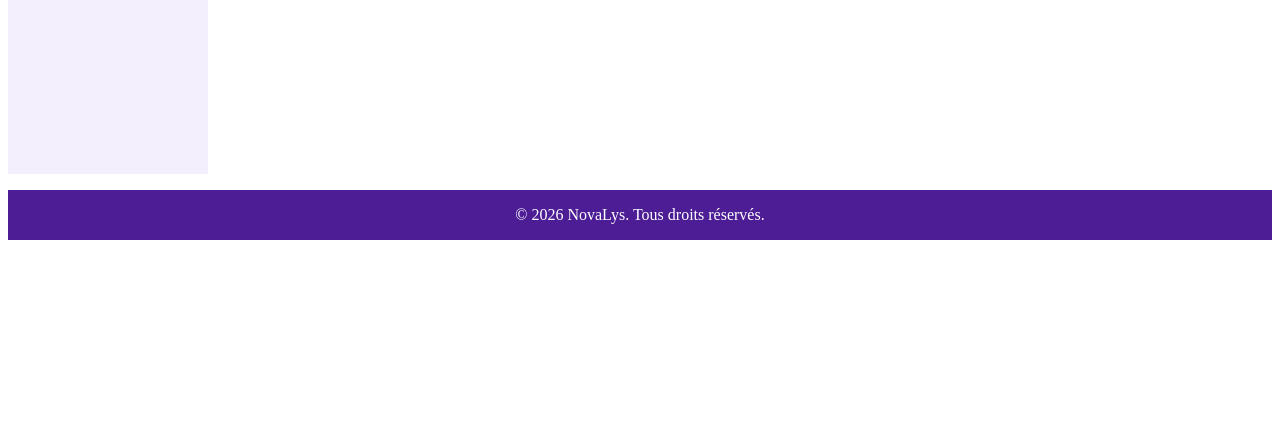
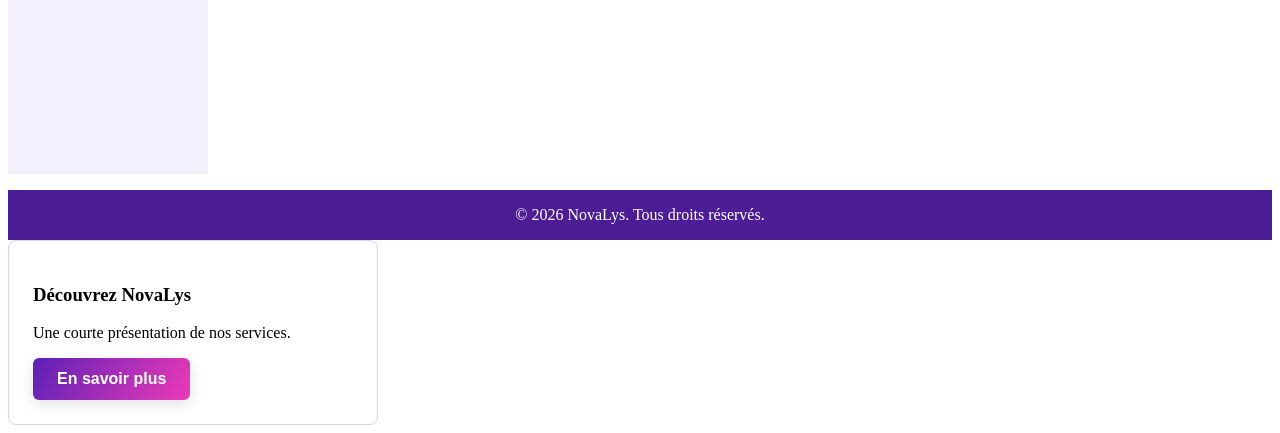
Before and after one commit to samy-ai-lab/Agora, a PHP site: page /Grid.html in a window 1280 px wide. Shown: the part 568-1001 px from the top of the page. Before the commit the page ends 808 px from the top, so only its background shows below. Run offline with PHP 8.4, Linux system fonts and the light colour scheme.

Commit message:
Grid.css

```diff
--- a/club_lecture/Grid.css
+++ b/club_lecture/Grid.css
@@ -83,7 +83,7 @@ footer        { grid-area: pied; }
   text-decoration: underline;
 }
 
-/* ===== Contenu : galerie de cartes ===== */
+
 main {
   padding: 1rem 1rem 1rem 0;
 }
@@ -106,7 +106,7 @@ main {
   color: #4c1d95;
 }
 
-/* ===== Pied de page ===== */
+
 footer {
   padding: 1rem 2rem;
   background: #4c1d95;
@@ -132,3 +132,59 @@ footer p {
     padding: 1rem;
   }
 }
+
+
+@keyframes apparition {
+  from { opacity: 0; transform: translateY(10px); }
+  to   { opacity: 1; transform: translateY(0); }
+}
+
+.carte {
+  max-width: 320px;
+  padding: 1.5rem;
+  border: 1px solid #d9d0f2;
+  border-radius: 8px;
+  background: white;
+  animation: apparition 0.4s ease-out forwards;
+}
+
+
+.bouton {
+  padding: 0.75rem 1.5rem;
+  border: none;
+  border-radius: 6px;
+  background: linear-gradient(120deg, #5b21b6, #ed3ab7);
+  color: white;
+  font-size: 1rem;
+  font-weight: bold;
+  cursor: pointer;
+  box-shadow: 0 4px 14px rgba(0, 0, 0, 0.12);
+  transition: transform 0.2s ease, box-shadow 0.2s ease;
+}
+
+
+.bouton:hover,
+.bouton:focus-visible {
+  transform: scale(1.03);
+  box-shadow: 0 8px 20px rgba(0, 0, 0, 0.25);
+}
+
+
+.bouton:focus-visible {
+  outline: 3px solid #1a5fb4;
+  outline-offset: 3px;
+}
+
+
+@media (prefers-reduced-motion: reduce) {
+  .carte {
+    animation: none;
+  }
+  .bouton {
+    transition: none;
+  }
+  .bouton:hover,
+  .bouton:focus-visible {
+    transform: none;
+  }
+}
--- a/club_lecture/Grid.html
+++ b/club_lecture/Grid.html
@@ -66,5 +66,10 @@
     </footer>
 
   </div>
+  <div class="carte">
+  <h3>Découvrez NovaLys</h3>
+  <p>Une courte présentation de nos services.</p>
+  <button type="button" class="bouton">En savoir plus</button>
+</div>
 </body>
 </html>
```
